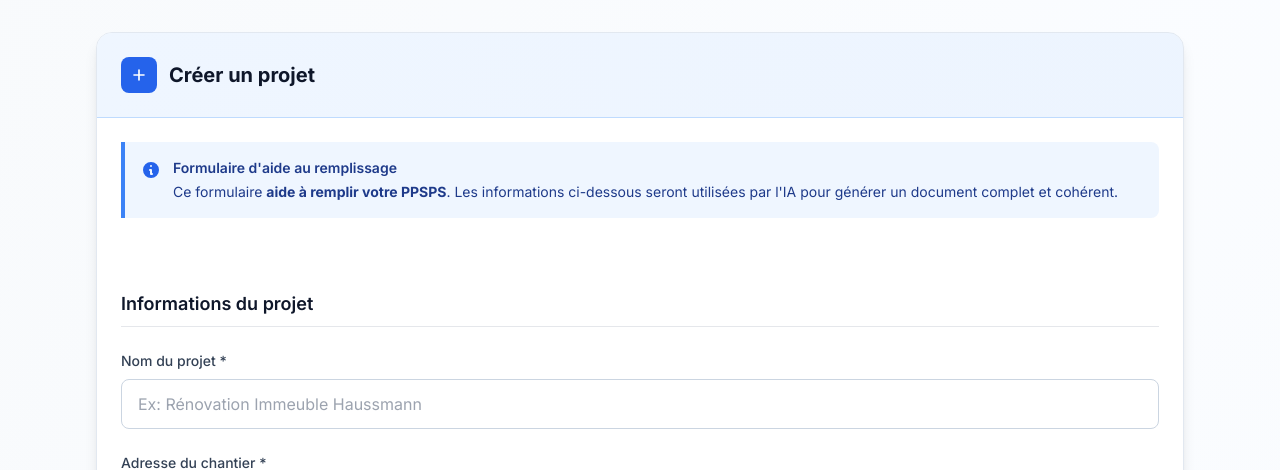
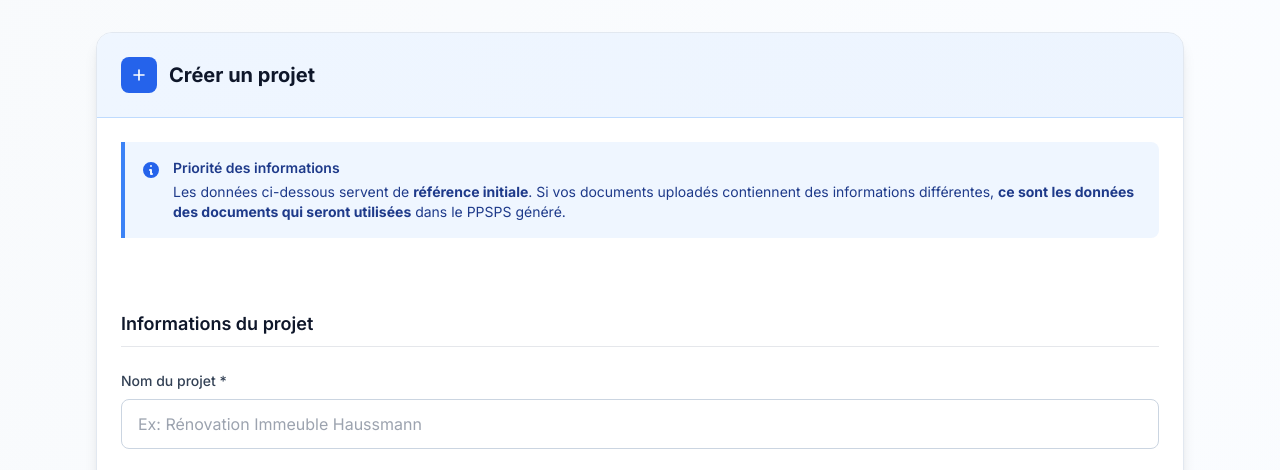
Before and after one commit to Hawwkzz/PPSPS-GENERATOR, a FastAPI app: template templates/projects_list.html in a window 1280 px wide. Shown: the part 181-651 px from the top of the page. Run offline with FastAPI, Linux system fonts and the light colour scheme; the template is opened without the code that fills it, so the values that code supplies are empty; parts of the project's set-up code (start-up, migrations or seed data) failed here and were passed over; some libraries are stand-ins or nearby versions.

Commit message:
Update projects_list.html

```diff
--- a/templates/projects_list.html
+++ b/templates/projects_list.html
@@ -1,5 +1,5 @@
 {% extends "layout_seo.html" %}
-{% block title %}Mes projets â€“ PPSPS Generator{% endblock %}
+{% block title %}Mes projets "“ PPSPS Generator{% endblock %}
 {% block content %}
 <div class="max-w-6xl mx-auto p-4 sm:p-6 lg:p-8 space-y-8">
   <header>
@@ -25,8 +25,8 @@
           <path fill-rule="evenodd" d="M18 10a8 8 0 11-16 0 8 8 0 0116 0zm-7-4a1 1 0 11-2 0 1 1 0 012 0zM9 9a1 1 0 000 2v3a1 1 0 001 1h1a1 1 0 100-2v-3a1 1 0 00-1-1H9z" clip-rule="evenodd"/>
         </svg>
         <div class="text-sm text-blue-900">
-          <p class="font-semibold mb-1">Formulaire d'aide au remplissage</p>
-          <p>Ce formulaire <strong>aide à remplir votre PPSPS</strong>. Les informations ci-dessous seront utilisées par l'IA pour générer un document complet et cohérent.</p>
+          <p class="font-semibold mb-1">Priorité des informations</p>
+          <p>Les données ci-dessous servent de <strong>référence initiale</strong>. Si vos documents uploadés contiennent des informations différentes, <strong>ce sont les données des documents qui seront utilisées</strong> dans le PPSPS généré.</p>
         </div>
       </div>
     </div>
```
